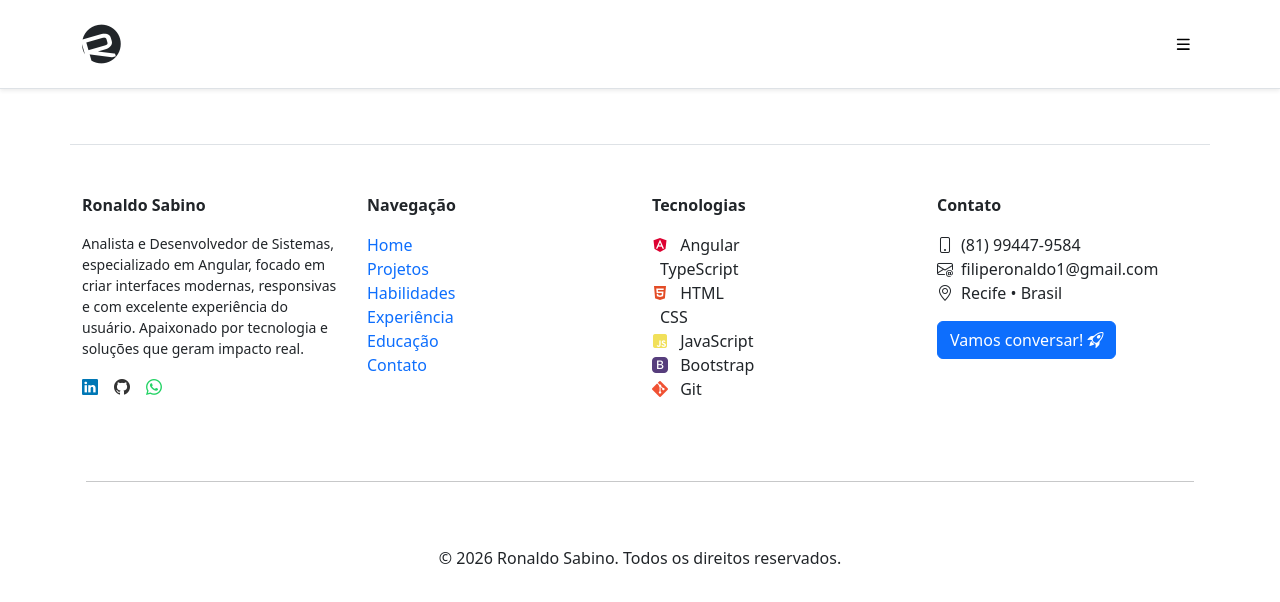
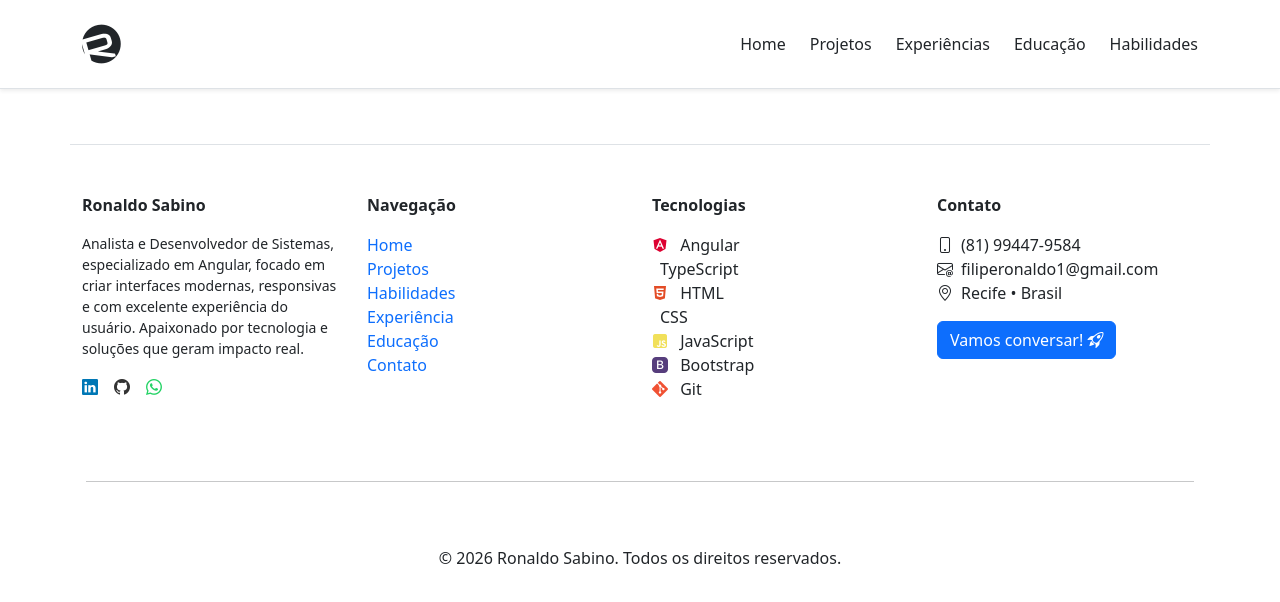
Before and after one commit to ronaldosabino/professional-portfolio, an Angular app: page / in a window 1280 px wide. Shown: the top 602 px of the page. Built offline with nearby package versions, Linux system fonts and the light colour scheme.

Commit message:
feat: restructure navigation links in navbar for improved layout and mobile responsiveness

```diff
--- a/src/app/core/components/navbar/navbar.html
+++ b/src/app/core/components/navbar/navbar.html
@@ -3,8 +3,30 @@
         <!-- Logo -->
         <i class="fa-brands fa-resolving fs-1"></i>
 
+        <!-- Navigation links -->
+        <nav class="d-none d-md-flex">
+            <ul class="navbar-nav flex-row gap-4">
+                <li class="nav-item">
+                    <a class="nav-link" href="/home">Home</a>
+                </li>
+                <li class="nav-item">
+                    <a class="nav-link" href="/projects">Projetos</a>
+                </li>
+                <li class="nav-item">
+                    <a class="nav-link" href="/experiences">Experiências</a>
+                </li>
+                <li class="nav-item">
+                    <a class="nav-link" href="/education">Educação</a>
+                </li>
+                <li class="nav-item">
+                    <a class="nav-link" href="/skills">Habilidades</a>
+                </li>
+
+            </ul>
+        </nav>
+
         <!-- Menu mobile -->
-        <app-menu></app-menu>
+        <app-menu class="d-md-none"></app-menu>
     </div>
 
 </div>
```
